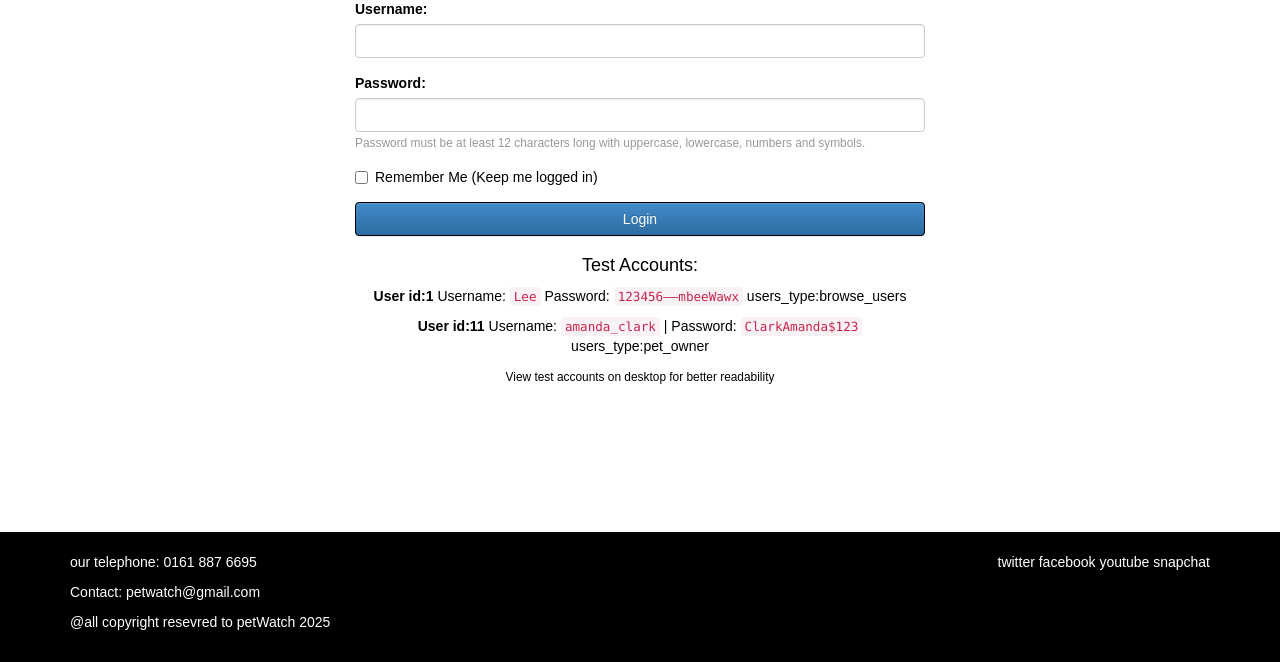
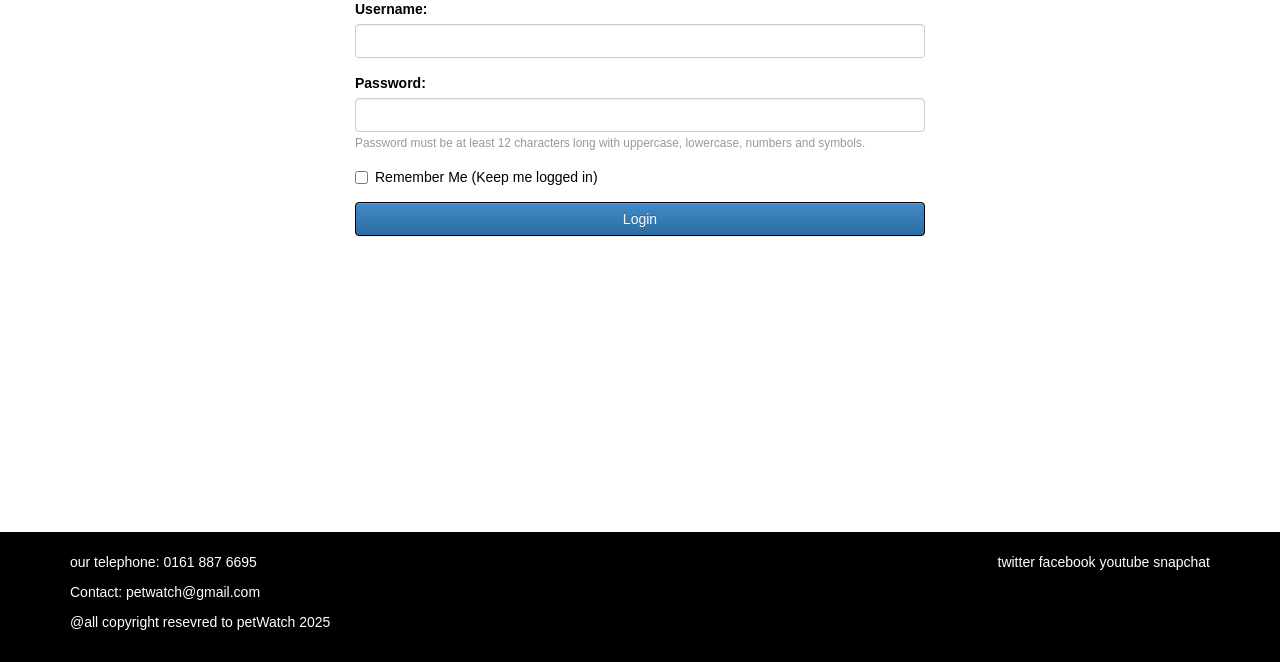
Before and after one commit to debug-cod/assement, a PHP site: page /views/login.phtml in a window 1280 px wide. Shown: the part 138-800 px from the top of the page. Run offline with PHP 8.4, Linux system fonts and the light colour scheme.

Commit message:
Add files via upload

```diff
--- a/petWatch/views/login.phtml
+++ b/petWatch/views/login.phtml
@@ -43,16 +43,6 @@
                 <!-- Submit button -->
                 <button type="submit" class="btn btn-primary btn-block">Login</button>
             </form>
-
-            <!-- Test accounts information -->
-            <div class="text-center" style="margin-top: 20px;">
-                <h4>Test Accounts:</h4>
-                <p class="hidden-xs"><strong>User id:1</strong> Username: <code>Lee</code>
-                    Password: <code>123456——mbeeWawx</code> users_type:browse_users</p>
-                <p class="hidden-xs"><strong>User id:11</strong> Username: <code>amanda_clark</code> |
-                    Password: <code>ClarkAmanda$123</code> users_type:pet_owner</p>
-                <p class="visible-xs-block"><small>View test accounts on desktop for better readability</small></p>
-            </div>
         </div>
     </div>
 
```
Also changed, not shown: petWatch/database/petwatch.sqlite.
